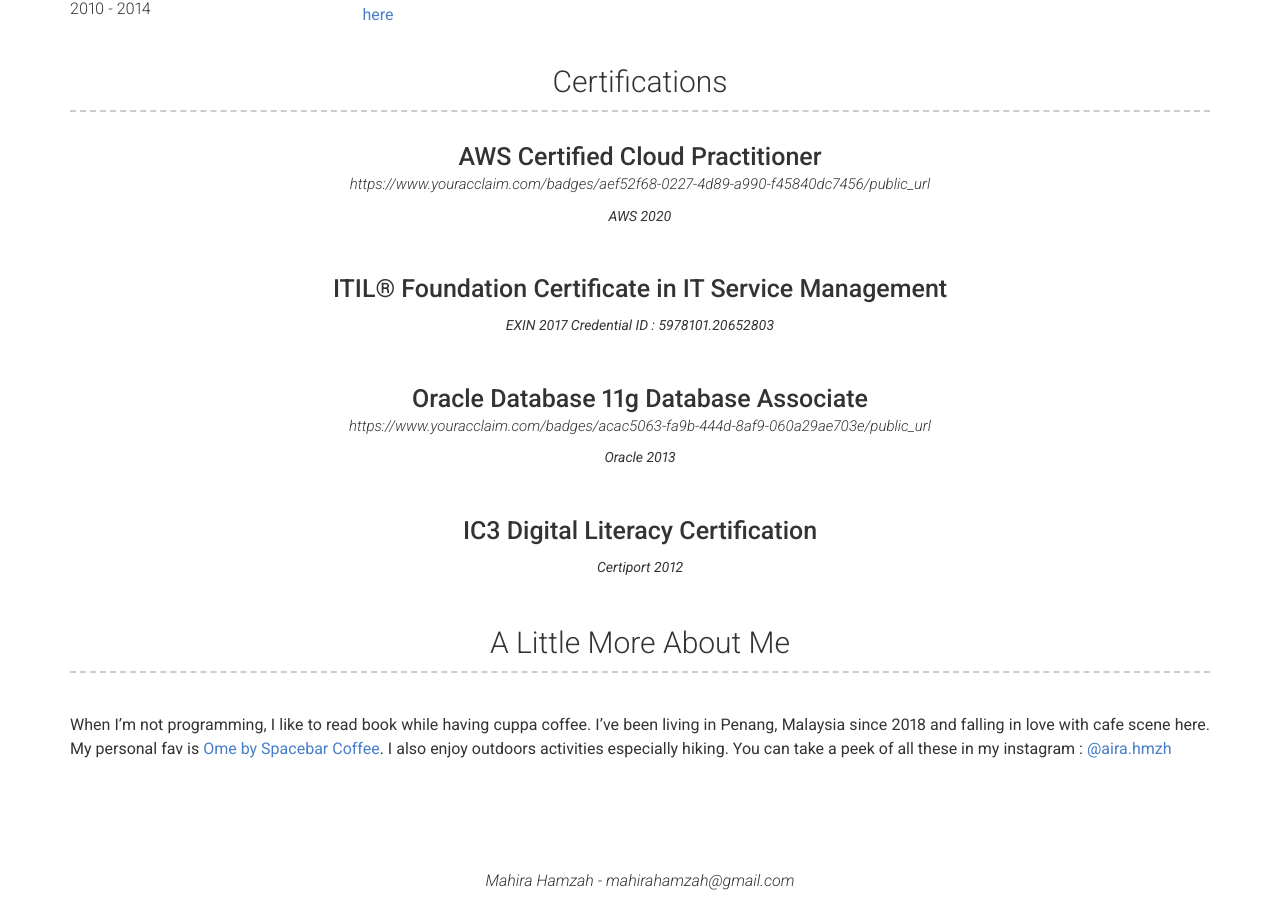
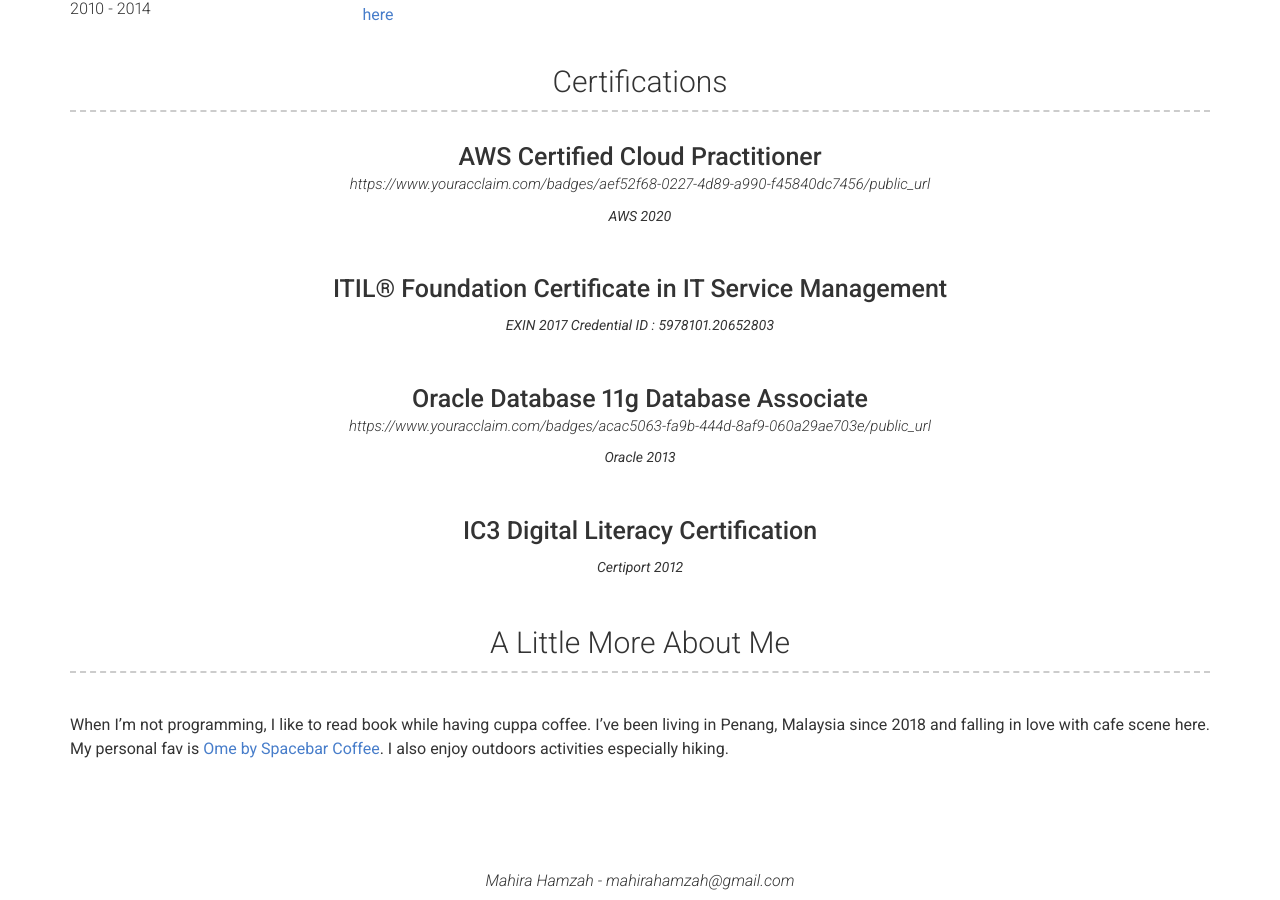
Before and after one commit to mahirahamzah/Resume, a Jekyll site: the page built from index.md, in a window 1280 px wide and 900 px high, scrolled down 1638 px. Built offline with Jekyll 4.4.1, drawn with Linux system fonts in a browser that asks for light colours; nearby versions of some CDN libraries.

Commit message:
remove insta link

```diff
--- a/_config.yml
+++ b/_config.yml
@@ -70,7 +70,7 @@ projects_title: Certifications
 more_title: A Little More About Me #(Use this to override about more section title)
 more_content: | # this will include new lines to allow paragraphs
   When I'm not programming, I like to read book while having cuppa coffee. I've been living in Penang, Malaysia since 2018 and falling in love with cafe scene here. My personal fav is [Ome by Spacebar Coffee](https://www.instagram.com/ome.space){:target="_blank"}.
-  I also enjoy outdoors activities especially hiking. You can take a peek of all these in my instagram : [@aira.hmzh](https://www.instagram.com/aira.hmzh/){:target="_blank"}
+  I also enjoy outdoors activities especially hiking.
 
 # Footer
 footer_show_references: false
```
